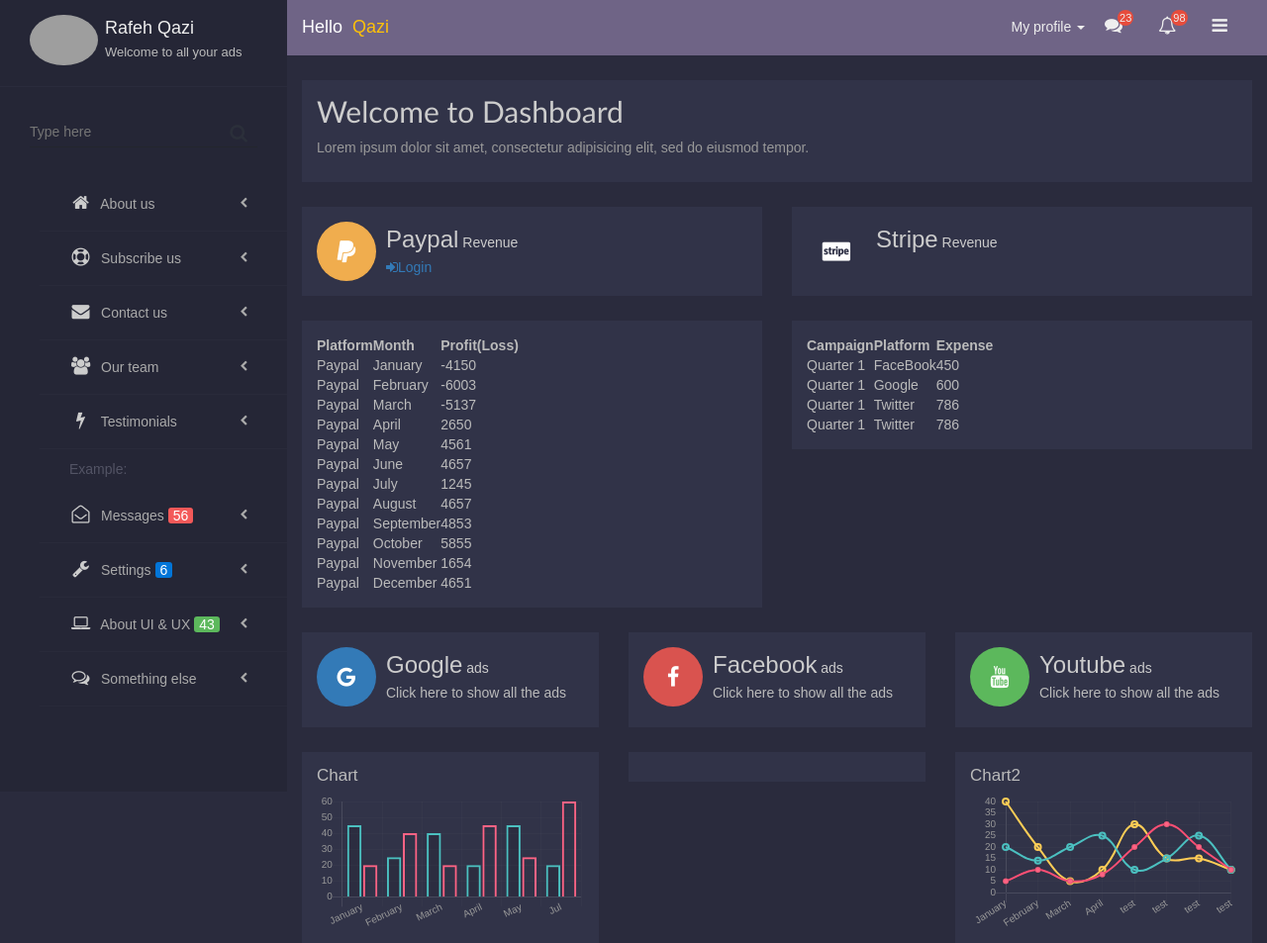
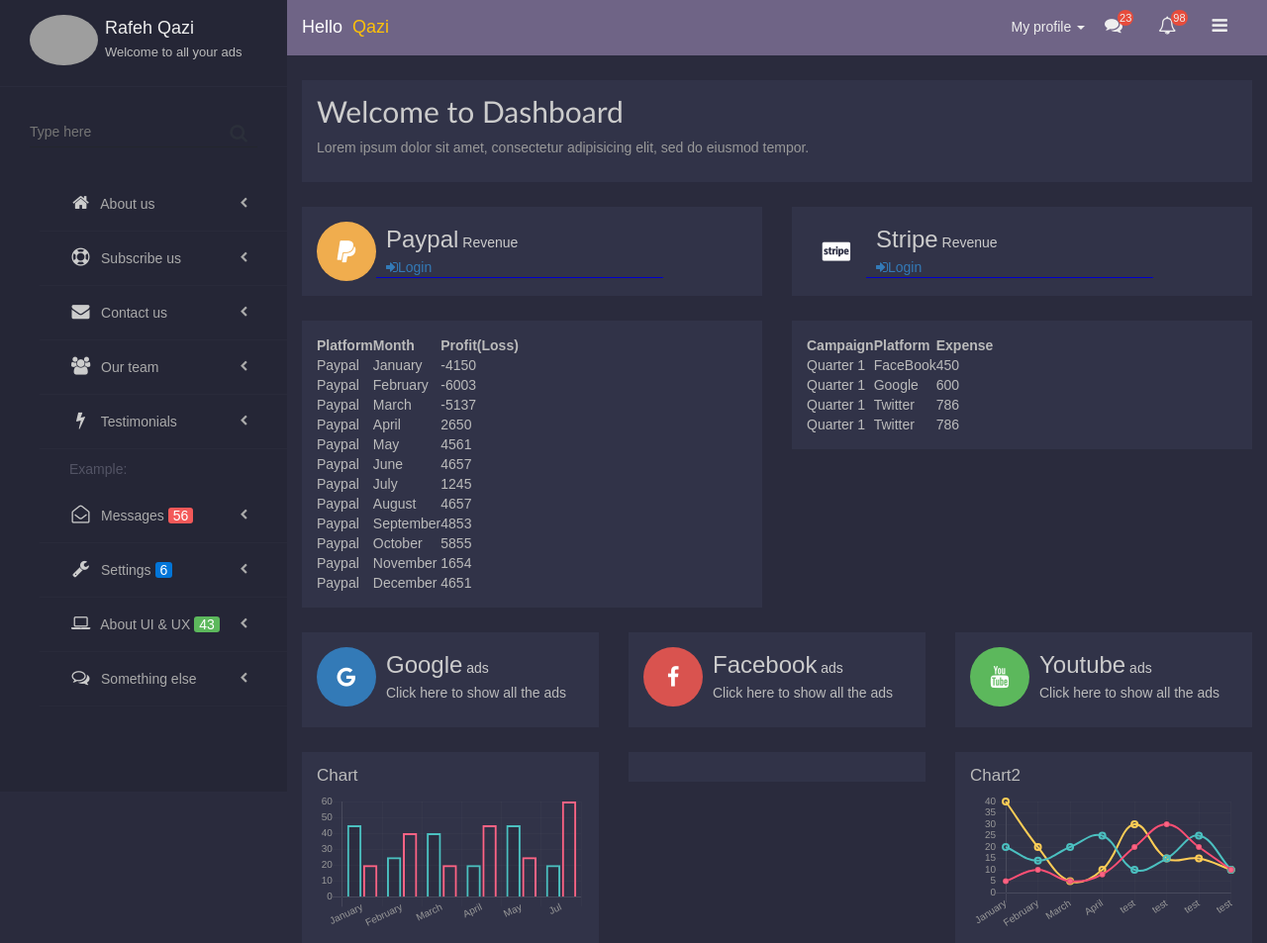
Before and after one commit to bizdash1/biz-dashboard, a web app: file dashboard.html in a window 1280 px wide. Shown: the top 953 px of the page at 99% size. Run offline with its HTML, style and script files only (its server is not run), Linux system fonts and the light colour scheme; some libraries are stand-ins or nearby versions; grey boxes are pictures that could not be loaded.

Commit message:
Split PayPal and Stripe Divs for Monthly Table

```diff
--- a/css/dashboard.css
+++ b/css/dashboard.css
@@ -1,3 +1,7 @@
+#blue {
+  background-color: mediumblue;
+}
+
 #loginModal .modal-header {
   background-color: lightsteelblue;
   color: white;
--- a/dashboard.html
+++ b/dashboard.html
@@ -153,6 +153,7 @@
     <section class="statistics">
       <div class="container-fluid">
         <div class="row">
+          <div class="col-12">
             <div class="col-md-6">
               <div class="box">
                 <i class="fa fa-paypal fa-fw warning"></i>
@@ -164,18 +165,26 @@
                     </a>
                   </div>
                 </div>
+                <div class="col-md-8" id="blue">
+
                 </div>
               </div>
+            </div>
+
             <div class="col-md-6">
               <div class="box">
                 <i class="fa fa-cc-stripe fa-fw dark"></i>
                 <div class="info">
                   <h3>Stripe</h3> <span>Revenue</span>
-                <!-- <div>
+                  <div>
                     <a role="button" data-toggle="modal" data-target="#loginModal">
                       <i class="fa fa-sign-in"></i>Login
                     </a>
-                </div> -->
+                  </div>
+                </div>
+                <div class="col-md-8" id="blue">
+
+                </div>
               </div>
             </div>
           </div>
@@ -317,7 +326,7 @@
     <div class="modal-dialog" role="document">
       <div class="modal-content">
         <div class="modal-header">
-                    <h3 class="modal-title" >Login</h3>
+          <h3 class="modal-title">Login</h3>
           <button type="button" class="close" data-dismiss="modal">&times;</button>
         </div>
         <div class="modal-body">
```
Lines whose indentation alone changed are shown as unchanged.
